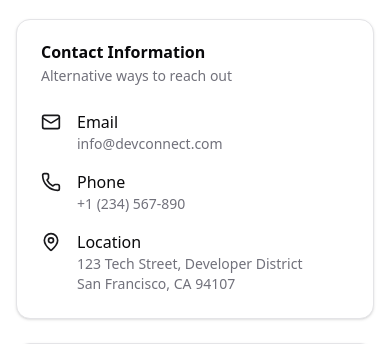
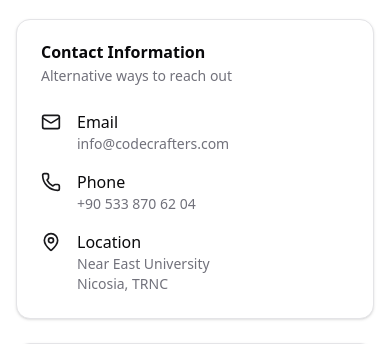
Before and after one commit to Rubanda/codecrafter, a Next.js app: page /en/contact in a window 390 px wide. Shown: the part 860-1204 px from the top of the page. Built offline with nearby package versions, Linux system fonts and the light colour scheme.

Commit message:
Update contact page with new email, phone number, and location details; streamline imports in home page component for improved clarity.

```diff
--- a/app/[locale]/(home)/contact/page.tsx
+++ b/app/[locale]/(home)/contact/page.tsx
@@ -174,8 +174,8 @@ export default function ContactPage() {
                     <div>
                       <h3 className="font-medium">{t('Email')}</h3>
                       <p className="text-sm text-muted-foreground">
-                        <Link href="mailto:info@devconnect.com" className="hover:underline">
-                          info@devconnect.com
+                        <Link href="mailto:info@codecrafters.com" className="hover:underline">
+                          info@codecrafters.com
                         </Link>
                       </p>
                     </div>
@@ -186,7 +186,7 @@ export default function ContactPage() {
                       <h3 className="font-medium">{t('Phone')}</h3>
                       <p className="text-sm text-muted-foreground">
                         <Link href="tel:+1234567890" className="hover:underline">
-                          +1 (234) 567-890
+                          +90 533 870 62 04
                         </Link>
                       </p>
                     </div>
@@ -196,9 +196,9 @@ export default function ContactPage() {
                     <div>
                       <h3 className="font-medium">{t('Location')}</h3>
                       <p className="text-sm text-muted-foreground">
-                        123 Tech Street, Developer District
+                        Near East University
                         <br />
-                        San Francisco, CA 94107
+                        Nicosia, TRNC
                       </p>
                     </div>
                   </div>
--- a/app/[locale]/(home)/page.tsx
+++ b/app/[locale]/(home)/page.tsx
@@ -1,8 +1,8 @@
 import { Button } from "@/components/ui/button";
 import Image from "next/image";
 import Link from "next/link";
-import { Card, CardContent, CardDescription, CardFooter, CardHeader, CardTitle } from "@/components/ui/card"
-import { Calendar, Clock, MapPin, Users, ArrowRight, Code, BookOpen } from "lucide-react"
+import { Card, CardContent, CardDescription,  CardHeader, CardTitle } from "@/components/ui/card"
+import {  Users, ArrowRight, Code, BookOpen } from "lucide-react"
 import { eventsData } from "../../_actions/event";
 import { format } from "date-fns";
 import { enUS, tr } from "date-fns/locale";
```
